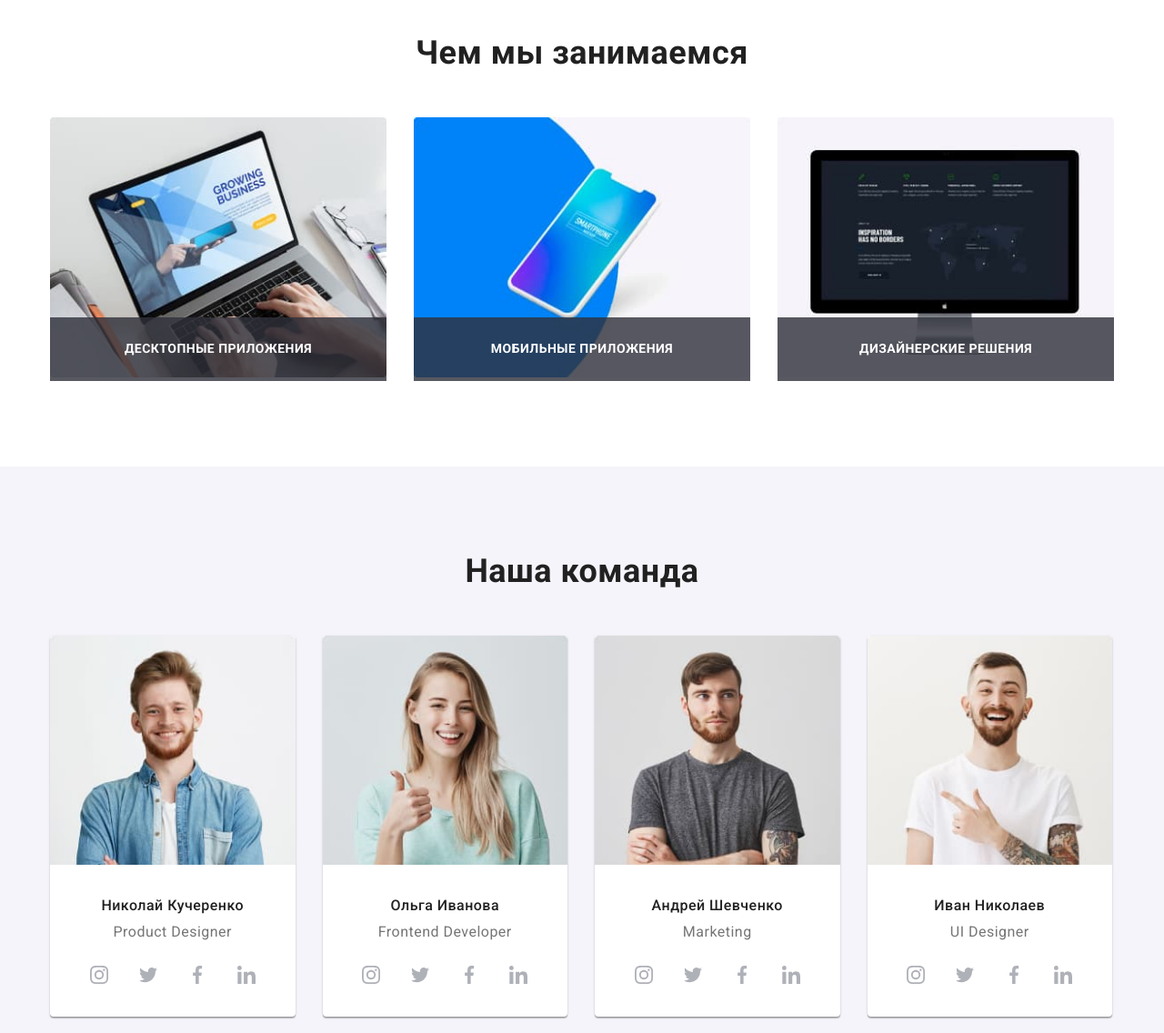
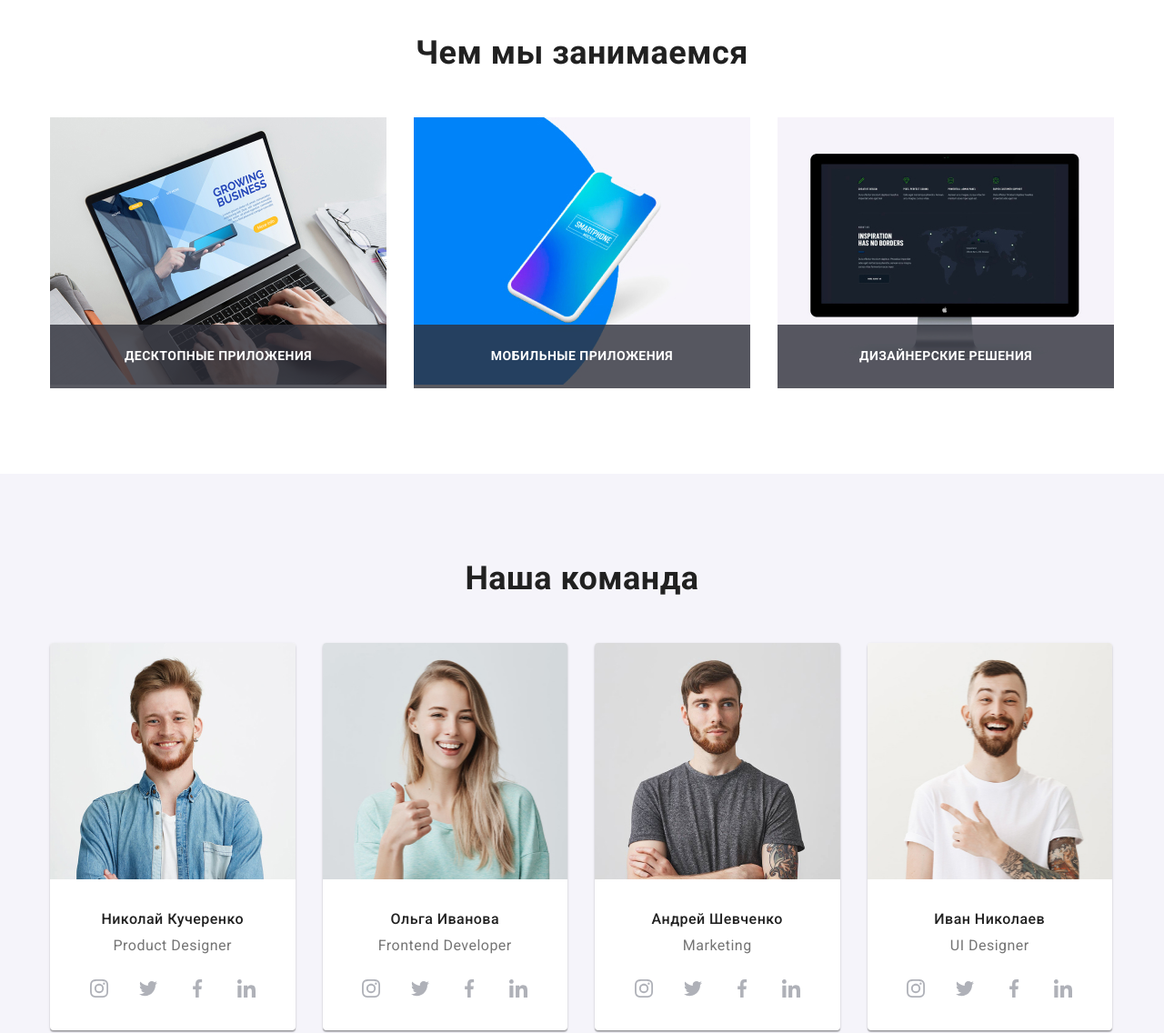
Before and after one commit to DavydovStas/goit-markup-hw-08, a plain HTML site: page index.html in a window 1280 px wide. Shown: the part 1080-2216 px from the top of the page at 91% size. Drawn offline with nearby package versions, Linux system fonts and the light colour scheme.

Commit message:
Fixed images and add responsive imege

```diff
--- a/index.html
+++ b/index.html
@@ -152,19 +152,40 @@
         <ul>
           <li>
             <a href="#"
-              ><img src="./images/desktopapp.jpg" alt="десктоп" width="370"
+              ><img
+                srcset="
+                  ./images/activity/desktop/desktop.jpg    1x,
+                  ./images/activity/desktop/desktop@2x.jpg 2x
+                "
+                src="./images/activity/desktop/desktop.jpg"
+                alt="десктоп"
+                width="370"
             /></a>
             <h3 class="title">десктопные приложения</h3>
           </li>
           <li>
             <a href="#"
-              ><img src="./images/mobileapp.jpg" alt="телефон" width="370"
+              ><img
+                srcset="
+                  ./images/activity/smartphone/smartphone.jpg    1x,
+                  ./images/activity/smartphone/smartphone@2x.jpg 2x
+                "
+                src="./images/activity/smartphone/smartphone.jpg"
+                alt="телефон"
+                width="370"
             /></a>
             <h3 class="title">мобильные приложения</h3>
           </li>
           <li>
             <a href="#"
-              ><img src="./images/designer.jpg" alt="дизайн" width="370"
+              ><img
+                srcset="
+                  ./images/activity/monitor/monitor.jpg    1x,
+                  ./images/activity/monitor/monitor@2x.jpg 2x
+                "
+                src="./images/activity/monitor/monitor.jpg"
+                alt="дизайн"
+                width="370"
             /></a>
             <h3 class="title">дизайнерские решения</h3>
           </li>
@@ -180,8 +201,12 @@
         <ul class="team-list">
           <li>
             <img
-              src="./images/johnsmit.jpg"
-              alt="фото джон смит"
+              srcset="
+                ./images/team/nikolay/nikolay.jpg    1x,
+                ./images/team/nikolay/nikolay@2x.jpg 2x
+              "
+              src="./images/team/nikolay/nikolay.jpg"
+              alt="фото Николай Кучеренко"
               width="100%"
             />
             <h3 class="title">Николай Кучеренко</h3>
@@ -225,8 +250,12 @@
           </li>
           <li>
             <img
-              src="./images/martastewart.jpg"
-              alt="фото марта стюарт"
+              srcset="
+                ./images/team/olga/olga.jpg    1x,
+                ./images/team/olga/olga@2x.jpg 2x
+              "
+              src="./images/team/olga/olga.jpg"
+              alt="фото Ольга Иванова"
               width="100%"
             />
             <h3 class="title">Ольга Иванова</h3>
@@ -269,8 +298,12 @@
           </li>
           <li>
             <img
-              src="./images/robertjakis.jpg"
-              alt="фото роберт джекис"
+              srcset="
+                ./images/team/andrey/andrey.jpg    1x,
+                ./images/team/andrey/andrey@2x.jpg 2x
+              "
+              src="./images/team/andrey/andrey.jpg"
+              alt="фото Андрей Шевченко"
               width="100%"
             />
             <h3 class="title">Андрей Шевченко</h3>
@@ -313,8 +346,12 @@
           </li>
           <li>
             <img
-              src="./images/martindoe.jpg"
-              alt="фото мартин до"
+              srcset="
+                ./images/team/ivan/ivan.jpg    1x,
+                ./images/team/ivan/ivan@2x.jpg 2x
+              "
+              src="./images/team/ivan/ivan.jpg"
+              alt="фото Иван Николаев"
               width="100%"
             />
             <h3 class="title">Иван Николаев</h3>
--- a/sass/components/main-page/_hero-section.scss
+++ b/sass/components/main-page/_hero-section.scss
@@ -60,6 +60,11 @@
   @media screen and (min-width: 1200px) {
     padding-top: 200px;
     padding-bottom: 200px;
+  }
+
+  @media screen and (min-width: 960px) {
+    padding-top: 200px;
+    padding-bottom: 200px;
     background-image: linear-gradient(
         rgba(47, 48, 58, 0.8),
         rgba(47, 48, 58, 0.8)
@@ -72,7 +77,7 @@
     screen and (-o-min-device-pixel-ratio: 2/1),
     screen and (min-resolution: 192dpi),
     screen and (min-resolution: 2dppx),
-    screen and (min-width: 1200px) {
+    screen and (min-width: 960px) {
     background-image: linear-gradient(
         rgba(47, 48, 58, 0.8),
         rgba(47, 48, 58, 0.8)
```
Also changed, not shown: portfolio.html (+45 -9 lines), css/main.css, css/main.min.css, images/team/andrey/andrey.jpg (renamed from images/team/andrey/anrey.jpg), images/team/andrey/andrey@2x.jpg (renamed from images/team/andrey/anrey@2x.jpg), images/team/nikolay/nikolay.jpg (renamed from images/team/nkolay/nikolay.jpg), images/team/nikolay/nikolay@2x.jpg (renamed from images/team/nkolay/nikolay@2x.jpg), 2 other files.
